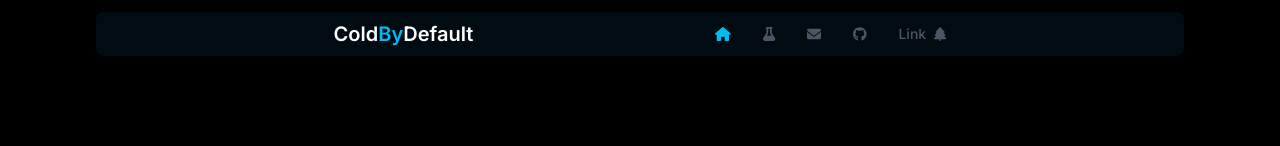
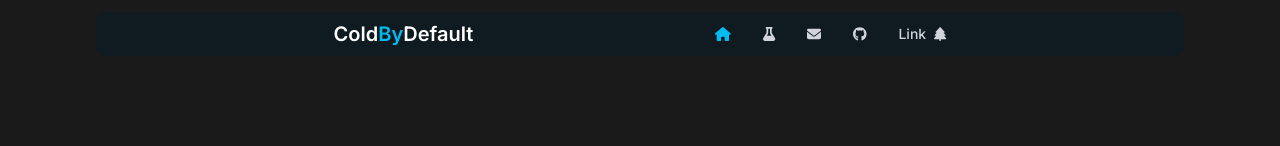
Before and after one commit to ColdByDefault/coldbydefault.github.io, a React (Vite) app: page / in a window 1280 px wide. Shown: the top 146 px of the page. Built offline with nearby package versions, Linux system fonts and the light colour scheme; grey boxes are pictures that could not be loaded.

Commit message:
Fuckin Navbar again, whats the odd! Huge Improvement

```diff
--- a/src/components/Navbar.jsx
+++ b/src/components/Navbar.jsx
@@ -14,23 +14,26 @@ function Navbar({ setActiveSection }) {
     <>
       <header className="relative flex flex-wrap
         sm:justify-center sm:flex-nowrap
-        w-full text-sm py-3 font-inter">
+        w-full text-sm py-3 font-inter z-50">
         <nav className="w-full sm:max-w-[85%] px-4 sm:flex
         sm:items-center sm:justify-evenly
-        bg-dark-blue rounded-lg p-2 mx-auto">
+        bg-dark-blue rounded-lg p-2 mx-auto relative">
           <div className="flex items-center justify-between">
             <div className="flex-none text-xl font-semibold focus:outline-none cursor-default
-            text-white focus:opacity-80">
+            text-white ">
               Cold<span className="text-main-Cyne">By</span>Default
             </div>
             <div className="sm:hidden">
-                <button type="button" onClick={handleMenuToggle}
+              <button
+                type="button"
+                onClick={handleMenuToggle}
                 className="relative size-7 flex justify-center items-center
                 gap-x-2 rounded-lg text-light-Cyne focus:outline-none
                 disabled:opacity-50 disabled:pointer-events-none"
                 aria-expanded={isMenuOpen}
                 aria-controls="navbar-menu"
-                aria-label="Toggle navigation">
+                aria-label="Toggle navigation"
+              >
                 {isMenuOpen ? (
                   <svg
                     xmlns="http://www.w3.org/2000/svg"
@@ -40,7 +43,8 @@ function Navbar({ setActiveSection }) {
                     stroke="currentColor"
                     strokeWidth="2"
                     strokeLinecap="round"
-                    strokeLinejoin="round">
+                    strokeLinejoin="round"
+                  >
                     <path d="M18 6 6 18" />
                     <path d="m6 6 12 12" />
                   </svg>
@@ -53,7 +57,8 @@ function Navbar({ setActiveSection }) {
                     stroke="currentColor"
                     strokeWidth="2"
                     strokeLinecap="round"
-                    strokeLinejoin="round">
+                    strokeLinejoin="round"
+                  >
                     <line x1="3" x2="21" y1="6" y2="6" />
                     <line x1="3" x2="21" y1="12" y2="12" />
                     <line x1="3" x2="21" y1="18" y2="18" />
@@ -63,40 +68,43 @@ function Navbar({ setActiveSection }) {
               </button>
             </div>
           </div>
-            <div
-            id="navbar-menu"
+          <div id="navbar-menu"
           className={`${
-            isMenuOpen ? 'block' : 'hidden'
-            } sm:block transition-all duration-300`}>
-              <div className="flex flex-col items-center justify-center gap-8 mt-5 sm:flex-row sm:items-center sm:justify-end sm:mt-0 sm:ps-5">
-                <button className="font-medium text-main-Cyne focus:outline-none flex items-center gap-2"
+              isMenuOpen ? 'absolute top-full left-0 w-full bg-dark-blue/60 backdrop-blur-lg p-5 rounded-b-lg' : 'hidden'
+            } sm:block transition-all duration-300 z-40`}>
+            <div className="flex flex-col items-center justify-center gap-8
+            sm:flex-row sm:items-center sm:justify-end sm:mt-0 sm:ps-5">
+              <button className="font-medium text-main-Cyne
+              focus:outline-none flex items-center gap-2"
               onClick={() => setActiveSection('Home')}>
                 <FontAwesomeIcon icon={faHouse} />
                 <span className="sm:hidden">Home</span>
               </button>
-                <button className="font-medium text-gray-600 hover:text-gray-400 focus:outline-none
-                focus:text-gray-400 flex items-center gap-2"
+              <button className="font-medium text-gray-300 hover:text-gray-400 focus:outline-none
+              focus:text-main-Cyne flex items-center gap-2"
                 onClick={() => setActiveSection('Projects')}>
                 <FontAwesomeIcon icon={faFlask} />
                 <span className="sm:hidden">Lab</span>
               </button>
-                <button className="font-medium text-gray-600 hover:text-gray-400 focus:outline-none
-                focus:text-gray-400 flex items-center gap-2"
+              <button className="font-medium text-gray-300 hover:text-gray-400 focus:outline-none
+              focus:text-main-Cyne flex items-center gap-2"
               onClick={() => setActiveSection('Contact')}>
                 <FontAwesomeIcon icon={faEnvelope} />
                 <span className="sm:hidden">Contact</span>
               </button>
-                <a href="https://github.com/ColdByDefault" rel="noopener noreferrer"
-                target='_blank'
-                className="font-medium text-gray-600 hover:text-gray-400 focus:outline-none
-                focus:text-gray-400 flex items-center gap-2">
+              <a href="https://github.com/ColdByDefault"
+              rel="noopener noreferrer"
+              target="_blank"
+              className="font-medium text-gray-300 hover:text-gray-400 focus:outline-none
+              focus:text-main-Cyne flex items-center gap-2">
                 <FontAwesomeIcon icon={faGithub} />
                 <span className="sm:hidden">GitHub</span>
               </a>
-                <a href="https://linktr.ee/ColdByDefault" rel="noopener noreferrer"
-                target='_blank'
-                className="font-medium text-gray-600 hover:text-green-600 focus:outline-none
-                focus:text-gray-400 flex items-center gap-2">
+              <a href="https://linktr.ee/ColdByDefault"
+              rel="noopener noreferrer"
+              target="_blank"
+              className="font-medium text-gray-300 hover:text-green-500 focus:outline-none
+              focus:text-green-500 flex items-center gap-2">
                 <span className="hidden sm:inline">Link</span>
                 <FontAwesomeIcon icon={faTree} />
                 <span className="sm:hidden">Link</span>
--- a/src/index.css
+++ b/src/index.css
@@ -7,7 +7,7 @@ html {
 }
 
 body{
-    background-color: black;
+    background-color: rgba(0, 0, 0, 0.897);
 }
 
 .test-colors-pallete{
--- a/tailwind.config.js
+++ b/tailwind.config.js
@@ -9,6 +9,7 @@ export default {
       },
       colors: {
         'main-Blue': '#000',
+        'main-Blue-2': '#021b27',
         'dark-blue': '#021b2771',
         'main-Orange' : '#f96d00',
         'main-Cyne' : '#00bbf0',
```
Lines whose indentation alone changed are shown as unchanged.
